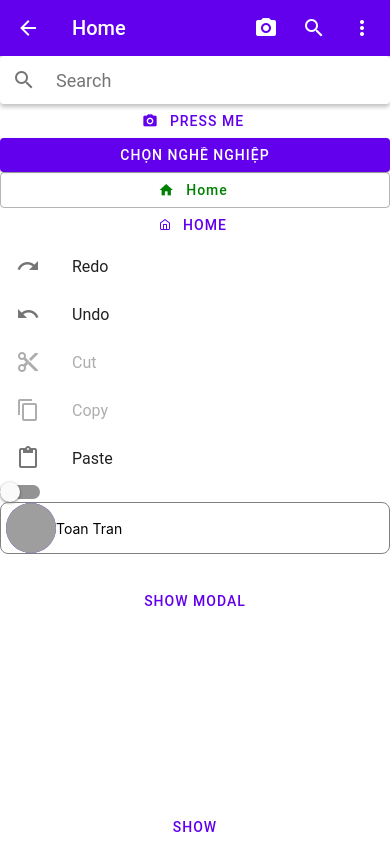
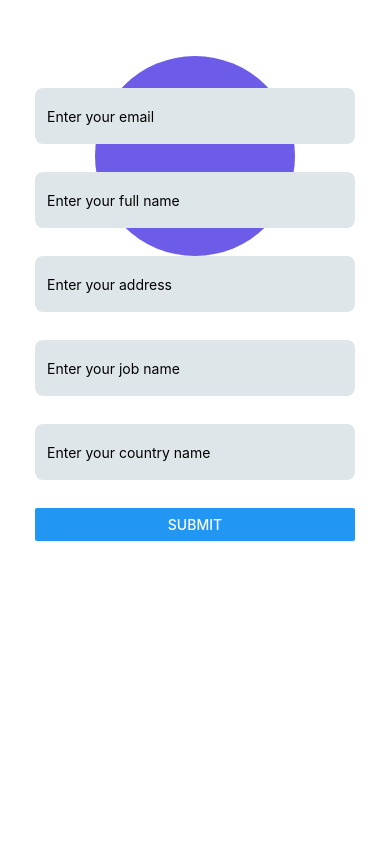
Before and after one commit to toantranv1966/ReactNative-Tutorials, a React Native app: screen / in a window 390 px wide. Built offline with nearby package versions, Linux system fonts and the light colour scheme; grey boxes are pictures that could not be loaded.

Commit message:
Formik & yup

```diff
--- a/App.tsx
+++ b/App.tsx
@@ -32,6 +32,8 @@ import CustomHook from './Sessions7/CustomHook';
 import UseMemoHook from './Sessions7/UserMemoHook';
 import UseCallbackHook from './Sessions7/UserCallBack';
 import ReactNativePaperApp from './Session09/ReactNativePaperApp';
+import FormikExample from './Session10/FormikExample';
+import KeyboardAvoidingComponent from './Session10/KeyboardAvoidingView';
 export default function App() {
   const [visiable, setVisible] = React.useState(true);
   return (
@@ -84,7 +86,11 @@ export default function App() {
       {/* <UseCallbackHook /> */}
 
       {/* Session9 */}
-      <ReactNativePaperApp />
+      {/* <ReactNativePaperApp /> */}
+
+      {/* Session 10 */}
+      <FormikExample />
+      {/* <KeyboardAvoidingComponent /> */}
       <StatusBar style="auto" />
     </View>
   );
@@ -93,7 +99,7 @@ export default function App() {
 const styles = StyleSheet.create({
   container: {
     flex: 1,
-    // justifyContent: 'center',
-    // alignItems: 'center',
+    justifyContent: 'center',
+    alignItems: 'center',
   },
 });
--- /dev/null
+++ b/Session10/FormikExample.tsx
@@ -0,0 +1,185 @@
+import {
+  View,
+  Text,
+  TextInput,
+  Button,
+  StyleSheet,
+  KeyboardAvoidingView,
+  Keyboard,
+  ScrollView,
+  TouchableWithoutFeedback,
+  Platform,
+} from 'react-native';
+import React from 'react';
+import { Formik, ErrorMessage, Field } from 'formik';
+import * as Yup from 'yup';
+
+const SignupSchema = Yup.object().shape({
+  fullName: Yup.string()
+    .min(2, 'Too Short!')
+    .max(50, 'Too Long!')
+    .required('Required'),
+  address: Yup.string()
+    .min(2, 'Too Short!')
+    .max(50, 'Too Long!')
+    .required('Required'),
+  email: Yup.string().email('Invalid email').required('Required'),
+});
+
+type Props = {};
+
+const FormikExample = (props: Props) => {
+  return (
+    <KeyboardAvoidingView
+      style={styles.container}
+      behavior={Platform.OS === 'ios' ? 'padding' : 'height'}
+    >
+      <TouchableWithoutFeedback onPress={Keyboard.dismiss}>
+        <ScrollView style={{ flex: 1 }} showsVerticalScrollIndicator={false}>
+          <View style={styles.logoContainer}>
+            <View style={styles.logo} />
+          </View>
+          <Formik
+            initialValues={{ email: '', fullName: '', address: '' }}
+            validationSchema={SignupSchema}
+            onSubmit={(values) => console.log(values)}
+            // Gợi API gởi Object về backend ( ví dụ form login)
+          >
+            {({
+              handleChange,
+              handleBlur,
+              handleSubmit,
+              values,
+              errors,
+              touched,
+            }) => (
+              <View>
+                <View style={styles.inputContainer}>
+                  <TextInput
+                    style={styles.input}
+                    placeholder="Enter your email"
+                    onChangeText={handleChange('email')}
+                    onBlur={handleBlur('email')}
+                    value={values.email}
+                  />
+                  {errors.email && touched.email ? (
+                    <Text style={styles.errorText}>{errors.email}</Text>
+                  ) : null}
+                </View>
+                <View style={styles.inputContainer}>
+                  <TextInput
+                    style={styles.input}
+                    placeholder="Enter your full name"
+                    onChangeText={handleChange('fullName')}
+                    onBlur={handleBlur('fullName')}
+                    value={values.fullName}
+                  />
+                  {errors.fullName && touched.fullName ? (
+                    <Text style={styles.errorText}>{errors.fullName}</Text>
+                  ) : null}
+                </View>
+
+                <View style={styles.inputContainer}>
+                  <TextInput
+                    style={[
+                      styles.input,
+                      {
+                        borderWidth: errors.address && touched.address ? 1 : 0,
+                      },
+                    ]}
+                    placeholder="Enter your address"
+                    onChangeText={handleChange('address')}
+                    onBlur={handleBlur('address')}
+                    value={values.address}
+                  />
+                  <Text style={styles.errorText}>
+                    <ErrorMessage name="address" />
+                  </Text>
+                  {/* {errors.address && touched.address ? (
+                <Text style={styles.errorText}>{errors.address}</Text>
+              ) : null} */}
+                </View>
+
+                <View style={styles.inputContainer}>
+                  <TextInput
+                    style={[
+                      styles.input,
+                      { borderWidth: errors.job && touched.job ? 1 : 0 },
+                    ]}
+                    placeholder="Enter your job name"
+                    onChangeText={handleChange('job')}
+                    onBlur={handleBlur('job')}
+                    value={values.job}
+                  />
+                  <Text style={styles.errorText}>
+                    <ErrorMessage name="job" />
+                  </Text>
+                </View>
+                <View style={styles.inputContainer}>
+                  <TextInput
+                    style={[
+                      styles.input,
+                      {
+                        borderWidth: errors.country && touched.country ? 1 : 0,
+                      },
+                    ]}
+                    placeholder="Enter your country name"
+                    onChangeText={handleChange('country')}
+                    onBlur={handleBlur('country')}
+                    value={values.country}
+                  />
+                  <Text style={styles.errorText}>
+                    <ErrorMessage name="country" />
+                  </Text>
+                </View>
+
+                <Button onPress={handleSubmit} title="Submit" />
+              </View>
+            )}
+          </Formik>
+        </ScrollView>
+      </TouchableWithoutFeedback>
+    </KeyboardAvoidingView>
+  );
+};
+
+export default FormikExample;
+
+const styles = StyleSheet.create({
+  container: { flex: 1, padding: 24 },
+  logoContainer: {
+    flex: 0,
+    alignItems: 'center',
+    paddingVertical: 32,
+  },
+
+  logo: {
+    height: 200,
+    width: 200,
+    backgroundColor: '#6c5ce7',
+    borderRadius: 100,
+  },
+
+  formContainer: { flex: 2 },
+
+  inputContainer: {
+    flexDirection: 'column',
+    marginBottom: 16,
+  },
+
+  errorText: {
+    color: '#d63031',
+  },
+
+  input: {
+    height: 56,
+    backgroundColor: '#dfe6e9',
+    width: 320,
+    marginBottom: 12,
+    paddingHorizontal: 12,
+    borderRadius: 8,
+    borderWidth: 0,
+    borderStyle: 'solid',
+    borderColor: '#d63031',
+  },
+});
--- a/package.json
+++ b/package.json
@@ -22,6 +22,7 @@
     "expo": "~45.0.0",
     "expo-linear-gradient": "~11.3.0",
     "expo-status-bar": "~1.3.0",
+    "formik": "^2.2.9",
     "prop-types": "^15.8.1",
     "react": "17.0.2",
     "react-dom": "17.0.2",
@@ -35,7 +36,8 @@
     "react-native-svg": "12.3.0",
     "react-native-tab-view": "^3.1.1",
     "react-native-vector-icons": "^9.2.0",
-    "react-native-web": "0.17.7"
+    "react-native-web": "0.17.7",
+    "yup": "^0.32.11"
   },
   "devDependencies": {
     "@babel/core": "^7.12.9",
```
Also changed, not shown: 2 other files (tests, documents, lock files or other folders).
